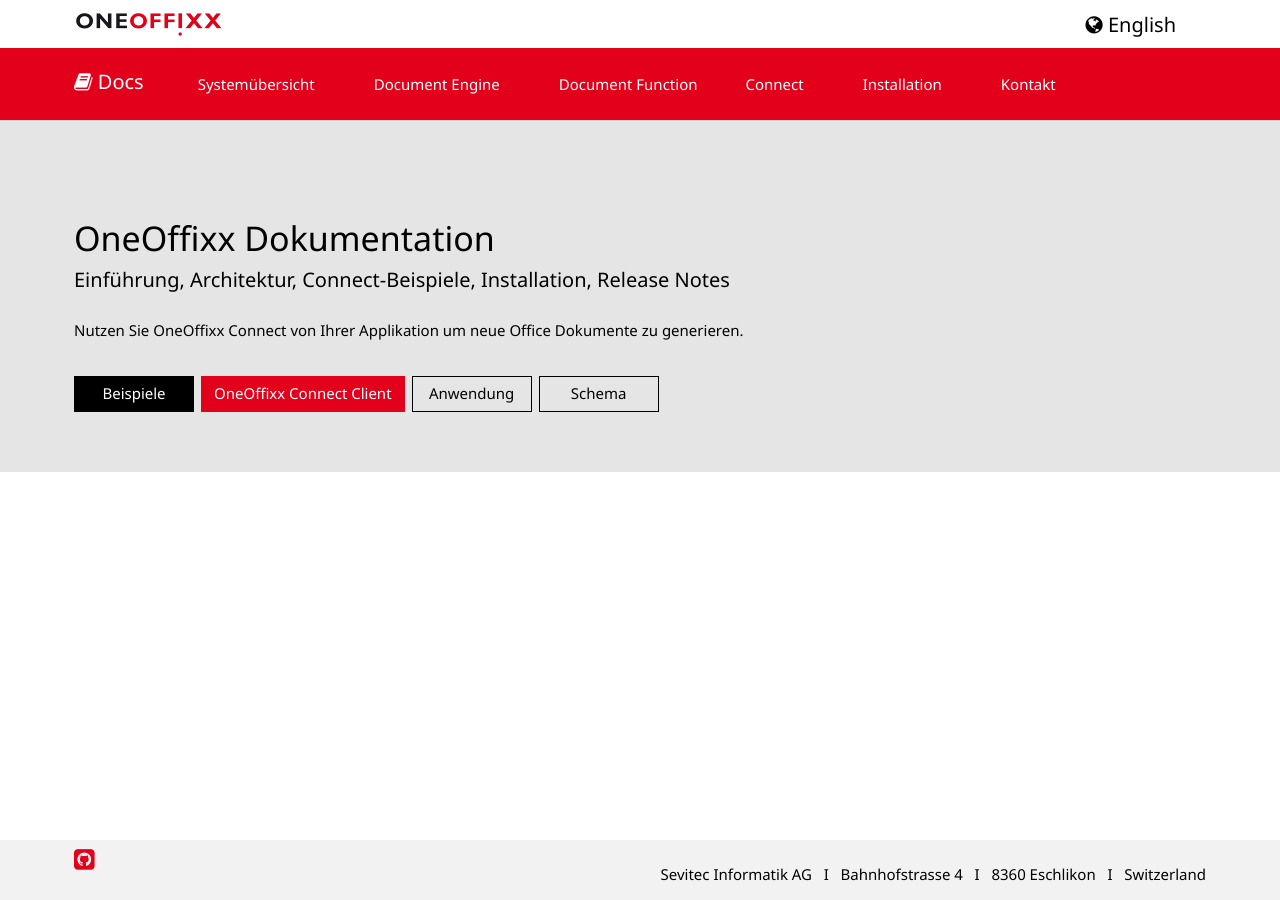
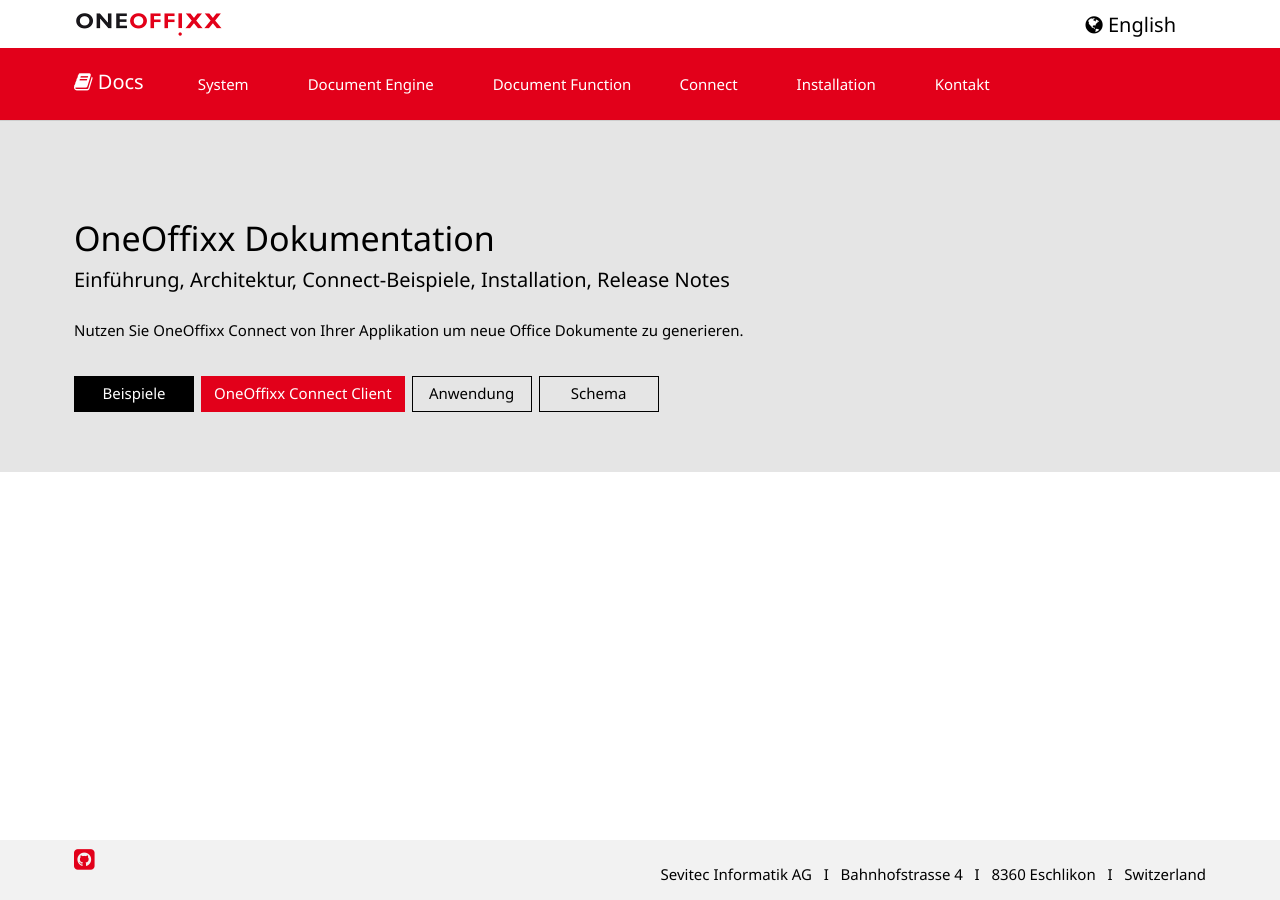
Before and after one commit to primesoft-group/oneoffixx-docs, a Jekyll site: the page built from index.html, in a window 1280 px wide. Built offline with Jekyll 4.4.1, drawn with Linux system fonts in a browser that asks for light colours; nearby versions of some CDN libraries; some web fonts are replaced.

Commit message:
Berechtigung
Signed-off-by: rkir01 <com@nder02>

```diff
--- a/_includes/nav_de.html
+++ b/_includes/nav_de.html
@@ -32,10 +32,10 @@
             <div class="collapse navbar-collapse" id="oo-docs-navigation">
                 <ul class="nav navbar-nav">
                     <li class="{%if include.currentPermalink contains 'concepts/'%}active{%endif%}">
-                        <a href="#" class="dropdown-toggle" data-toggle="dropdown" role="button" aria-expanded="false">Systemübersicht<i class="glyph glyph-chevron-down-2"></i></a>
+                        <a href="#" class="dropdown-toggle" data-toggle="dropdown" role="button" aria-expanded="false">System<i class="glyph glyph-chevron-down-2"></i></a>
                         <ul class="dropdown-menu" role="menu">
-                            <a class="color-type-secondary" href="{{ site.baseurl }}/concepts/de/overview">Übersicht</a>
-                            <a class="color-type-secondary" href="{{ site.baseurl }}/concepts/de/authorization">Berechtigung</a>
+                            <li><a class="color-type-secondary" href="{{ site.baseurl }}/concepts/de/overview">Übersicht</a></li>
+                            <li><a class="color-type-secondary" href="{{ site.baseurl }}/concepts/de/authorization">Berechtigung</a></li>
                         </ul>
                     </li>
                     <li class="dropdown {%if include.currentPermalink contains 'docengine/'%}active{%endif%}">
```
Also changed, not shown: _pages/concepts/de/authorization.md (+8 -0 lines).
